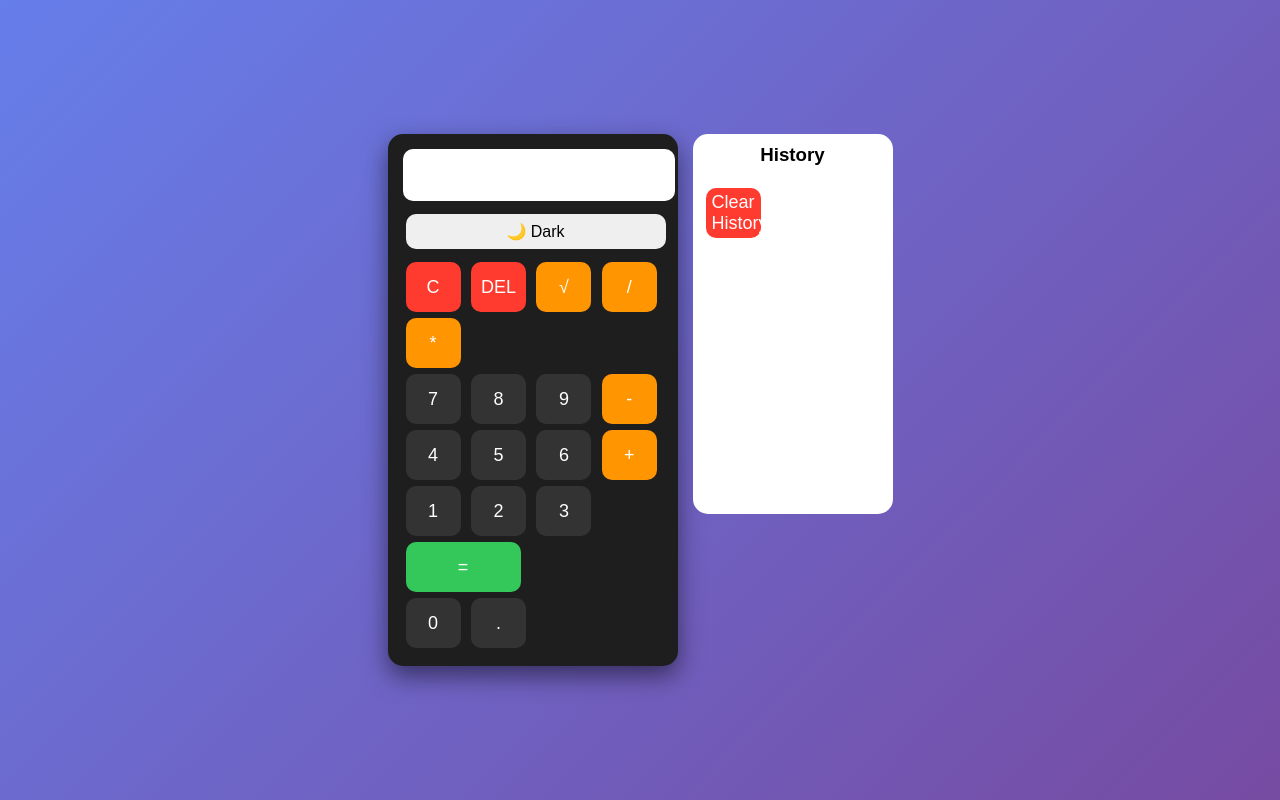
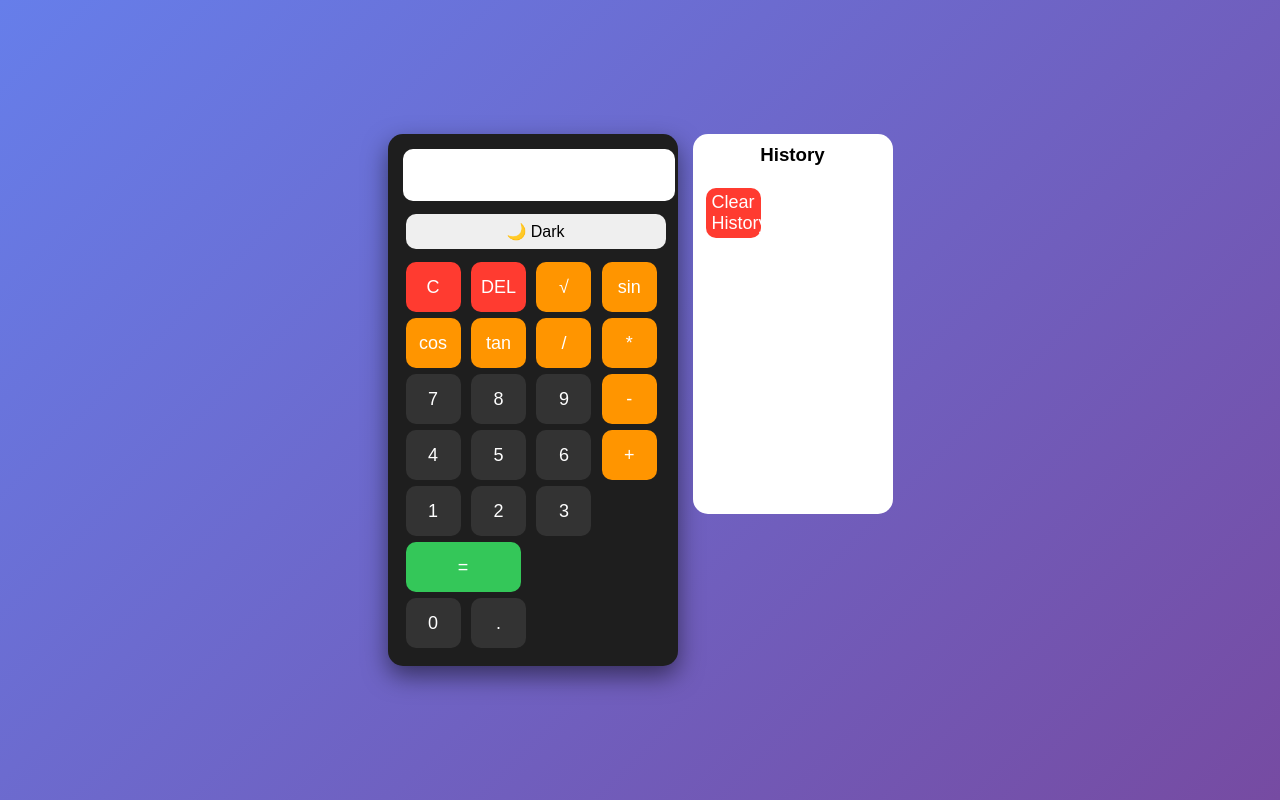
Before and after one commit to mayankverma-05/Calculator-, a plain HTML site: page index.html in a window 1280 px wide. Drawn offline with Linux system fonts and the light colour scheme.

Commit message:
Add trigonometric function buttons to calculator

```diff
--- a/index.html
+++ b/index.html
@@ -134,6 +134,10 @@ body.light .eq {
   <button class="clear" onclick="clearAll()">C</button>
   <button class="clear" onclick="del()">DEL</button>
   <button class="op" onclick="sqrt()">√</button>
+ <button class="op" onclick="sin()">sin</button>
+<button class="op" onclick="cos()">cos</button>
+<button class="op" onclick="tan()">tan</button>
+
   <button class="op" onclick="add('/')">/</button>
   <button class="op" onclick="add('*')">*</button>
     </div>
```
